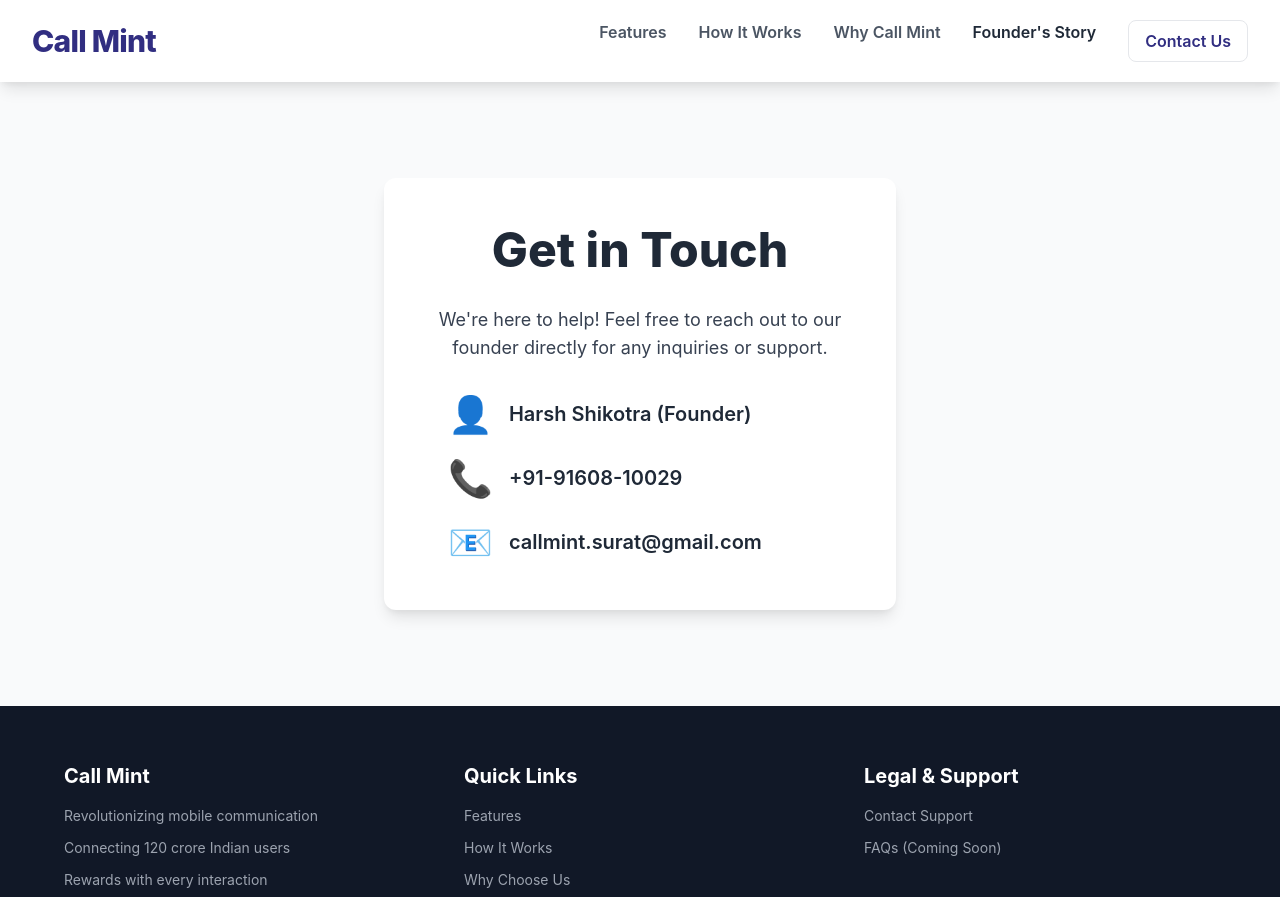
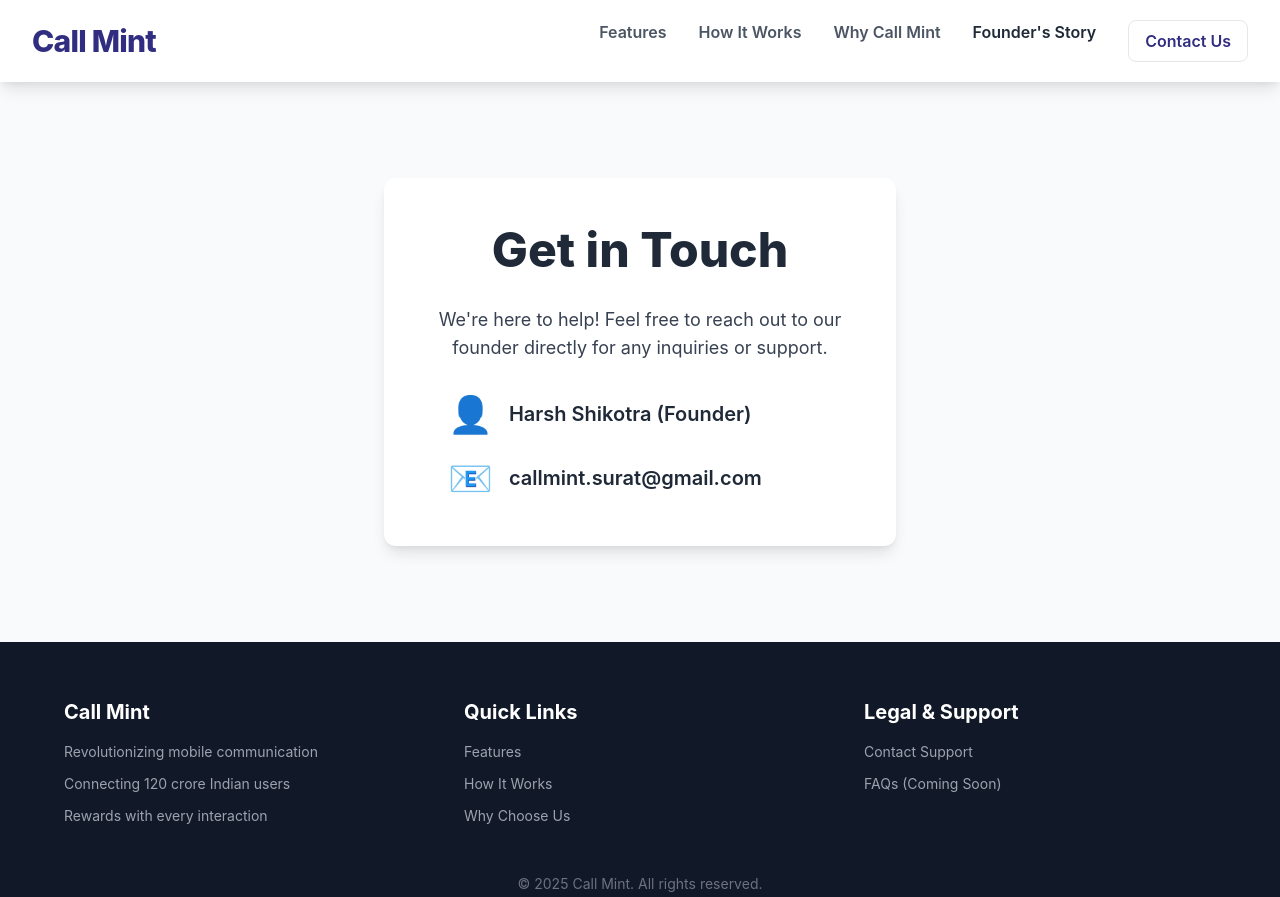
Before and after one commit to harshshikotra/call-mint, a plain HTML site: page contact.html in a window 1280 px wide. Shown: the top 897 px of the page. Drawn offline with nearby package versions, Linux system fonts and the light colour scheme.

Commit message:
Fix HTML formatting and clean up contact page

```diff
--- a/contact.html
+++ b/contact.html
@@ -46,10 +46,6 @@
                     <span>Harsh Shikotra (Founder)</span>
                 </p>
                 <p class="flex items-center gap-4">
-                    <span class="text-indigo-700-custom text-4xl flex-shrink-0">📞</span>
-                    <a href="tel:+919160810029" class="hover:underline text-gray-800">+91-91608-10029</a>
-                </p>
-                <p class="flex items-center gap-4">
                     <span class="text-indigo-700-custom text-4xl flex-shrink-0">📧</span>
                     <a href="mailto:callmint.surat@gmail.com" class="hover:underline text-gray-800">callmint.surat@gmail.com</a>
                 </p>
@@ -88,4 +84,5 @@
         </div>
     </footer>
 </body>
+
 </html>
```
